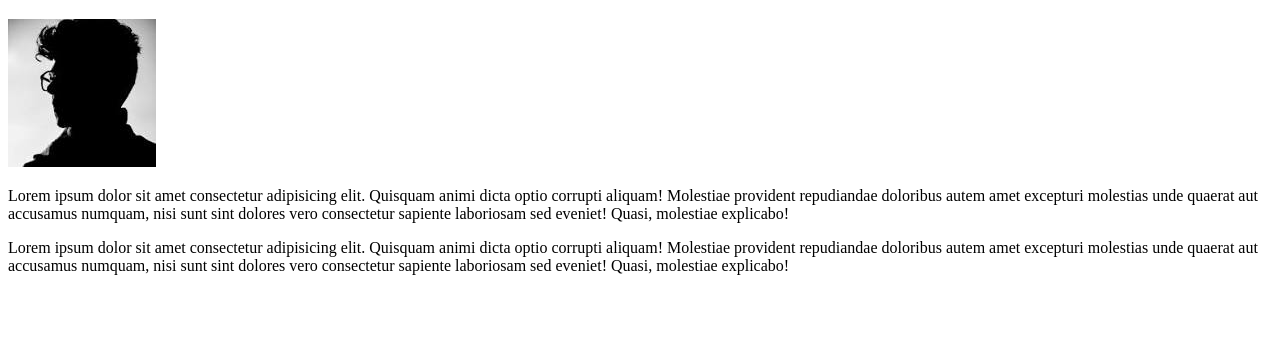
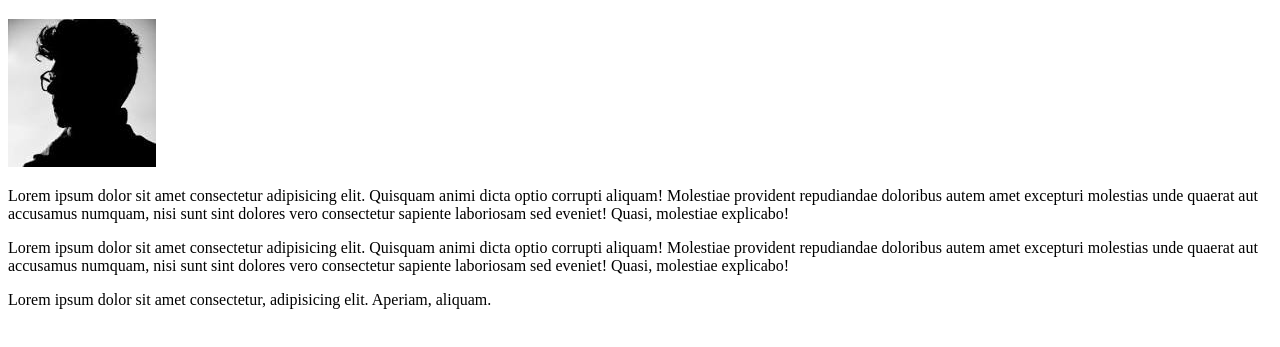
Before and after one commit to karthik9810/html_cls-1, a plain HTML site: page index.html in a window 1280 px wide. Shown: the part 61-408 px from the top of the page. Drawn offline with Linux system fonts and the light colour scheme.

Commit message:
secondpara

```diff
--- a/index.html
+++ b/index.html
@@ -10,5 +10,6 @@
     <img src="image.jpg" alt="Profile image">
     <p> Lorem ipsum dolor sit amet consectetur adipisicing elit. Quisquam animi dicta optio corrupti aliquam! Molestiae provident repudiandae doloribus autem amet excepturi molestias unde quaerat aut accusamus numquam, nisi sunt sint dolores vero consectetur sapiente laboriosam sed eveniet! Quasi, molestiae explicabo!</p>
     <p> Lorem ipsum dolor sit amet consectetur adipisicing elit. Quisquam animi dicta optio corrupti aliquam! Molestiae provident repudiandae doloribus autem amet excepturi molestias unde quaerat aut accusamus numquam, nisi sunt sint dolores vero consectetur sapiente laboriosam sed eveniet! Quasi, molestiae explicabo!</p>
+    <p> Lorem ipsum dolor sit amet consectetur, adipisicing elit. Aperiam, aliquam.</p>
 </body>
 </html>
```
